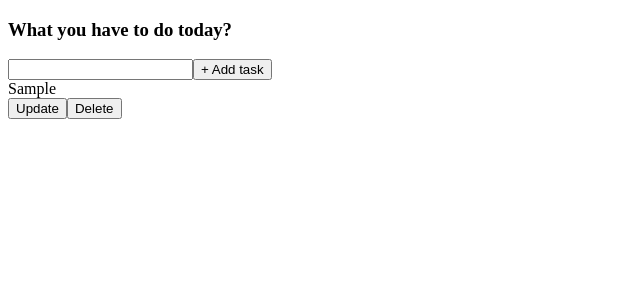
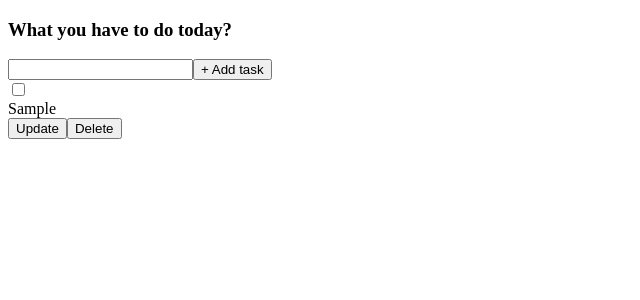
Before and after one commit to zaju2611/ToDo, a React (Create React App) app: page / in a window 1280 px wide. Both pictures are taken after typing "Sample" into the empty fields and a click on the button "+ Add task". Shown: the top 300 px of the page, without its empty margins (0-640 px from the left). Built offline with nearby package versions, Linux system fonts and the light colour scheme.

Commit message:
fixed some bugs

```diff
--- a/src/App.jsx
+++ b/src/App.jsx
@@ -6,7 +6,7 @@ function App() {
 	const [tasks, setTasks] = useState([]);
 
 	const handleAddTask = (content) => {
-		const newTask = { content };
+		const newTask = { content, completed: false };
 		setTasks([...tasks, newTask]);
 	};
 
--- a/src/components/TaskListItem.jsx
+++ b/src/components/TaskListItem.jsx
@@ -3,6 +3,7 @@ import EditTaskListItem from "./EditTaskListItem";
 
 function TaskListItem({ content, onDelete, onEdit }) {
 	const [showEdit, setShowEdit] = useState(false);
+	const [isChecked, setIsChecked] = useState(false);
 
 	const handleEditClick = () => {
 		setShowEdit(!showEdit);
@@ -12,6 +13,18 @@ function TaskListItem({ content, onDelete, onEdit }) {
 		onEdit(content, newContent);
 		setShowEdit(false);
 	};
+
+	const handleCheckboxChange = (event) => {
+		setIsChecked(event.target.checked);
+	};
+	let updateButton = <button onClick={handleEditClick}>Update</button>;
+	let deleteButton = <button onClick={onDelete}>Delete</button>;
+
+	if (isChecked) {
+		content = <span style={{ textDecoration: "line-through" }}>{content}</span>;
+		updateButton = null;
+		deleteButton = null;
+	}
 
 	let listItem = <div>{content}</div>;
 
@@ -23,9 +36,10 @@ function TaskListItem({ content, onDelete, onEdit }) {
 
 	return (
 		<div>
+			<input type="checkbox" onChange={handleCheckboxChange} />
 			{listItem}
-			<button onClick={handleEditClick}>Update</button>
-			<button onClick={onDelete}>Delete</button>
+			{updateButton}
+			{deleteButton}
 		</div>
 	);
 }
```
